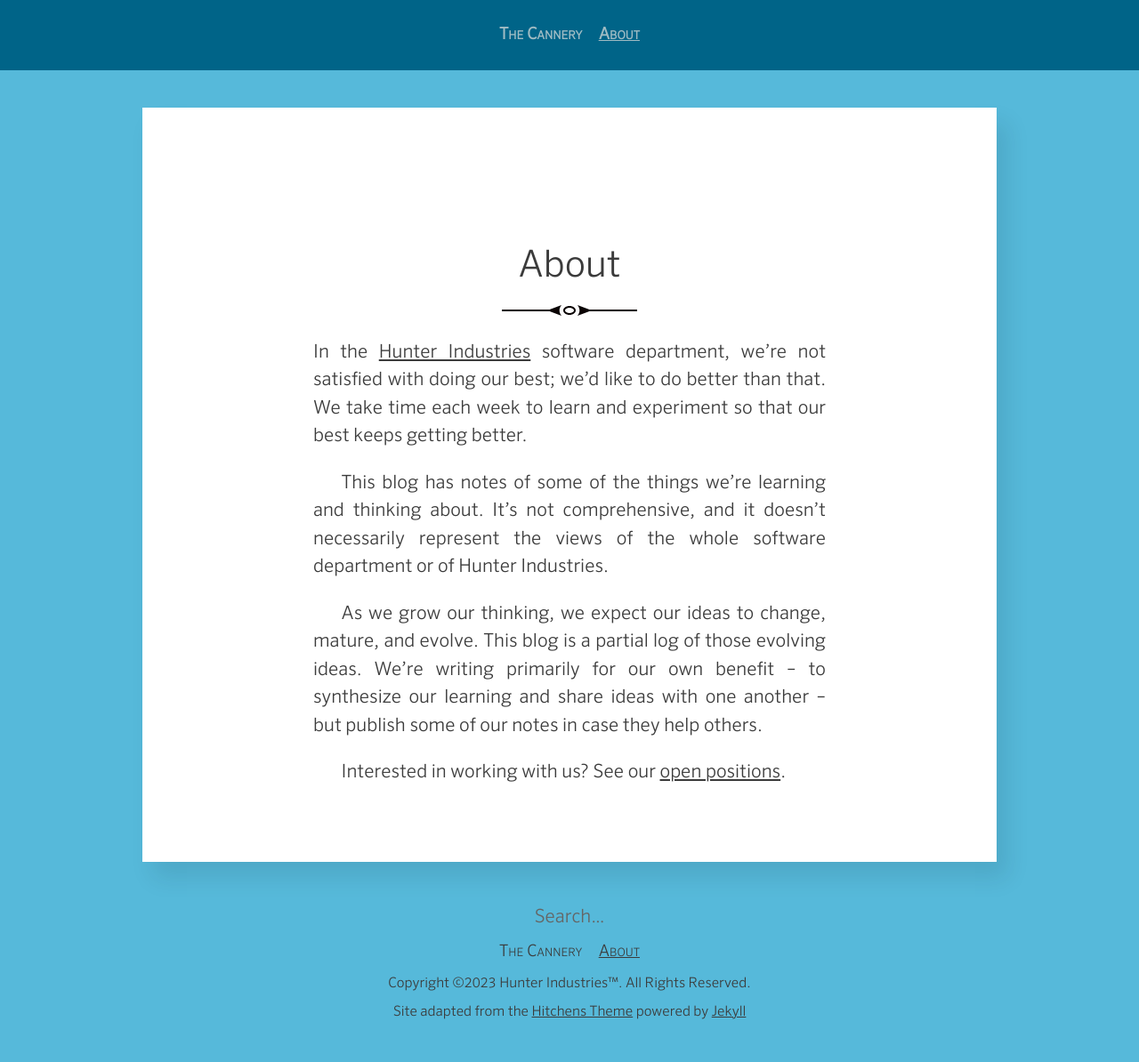
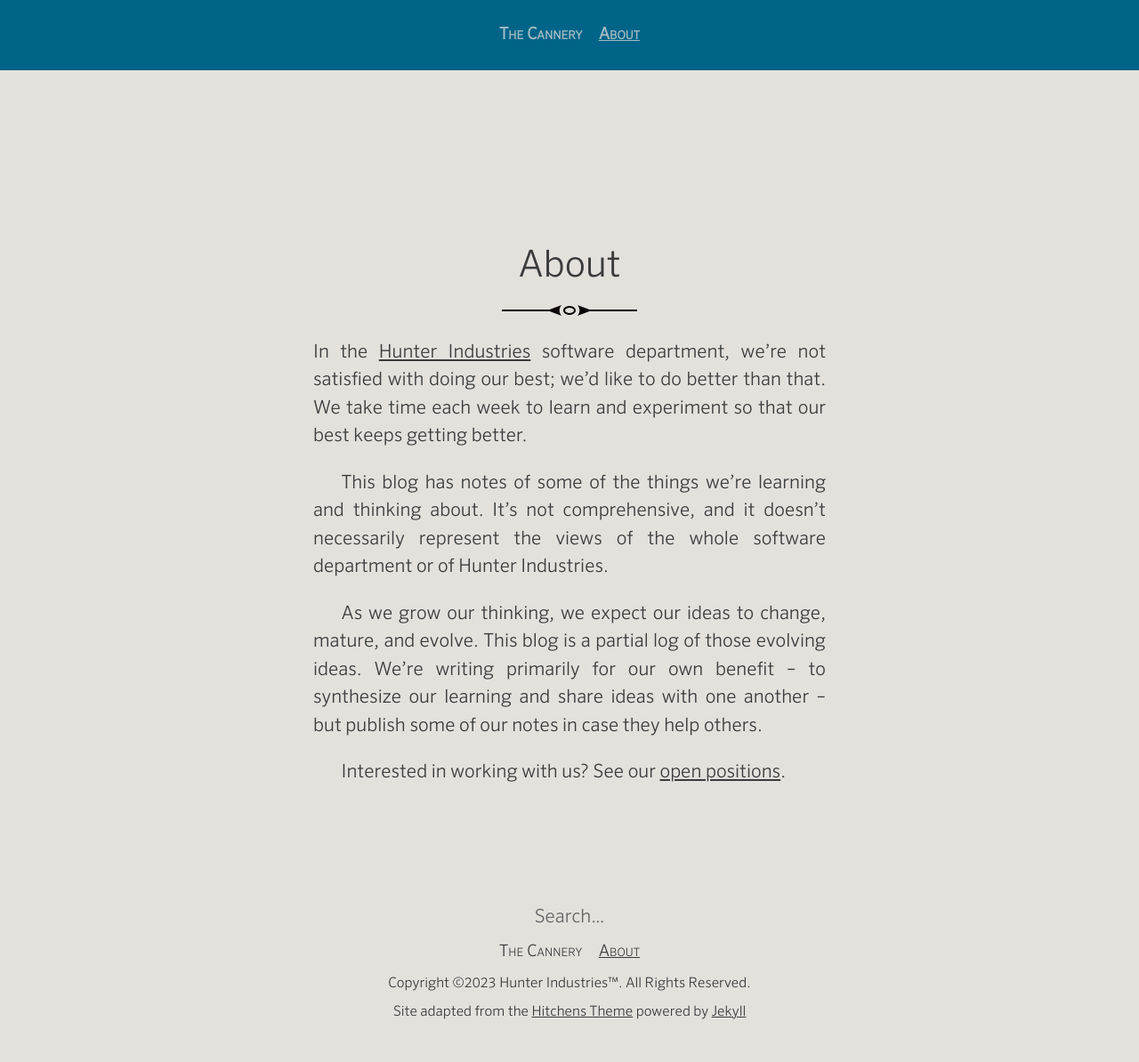
Before and after one commit to alexbird-hunterindustries/blog, a Jekyll site: the page built from about.md, in a window 1280 px wide. Shown: the whole page at 89% size. Built offline with Jekyll 4.4.1, drawn with Linux system fonts in a browser that asks for light colours.

Commit message:
Use Hunter brand colors for the post background

```diff
--- a/_sass/_article.scss
+++ b/_sass/_article.scss
@@ -1,9 +1,7 @@
 .post {
-  background: white;
   margin: 2em auto;
   max-width: 60rem;
   padding: 2em 0;
-  box-shadow: 12px 18px 24px rgba(darken($brand-color, 50%), .1);
 }
 
 .post > * {
--- a/_sass/_base.scss
+++ b/_sass/_base.scss
@@ -1,5 +1,5 @@
 body {
-  background: $brand-color;
+  background: $color-hunter-gray-1;
   color: $text-color;
   font-family: $font-family;
   font-size: 1.3125em;
@@ -149,22 +149,3 @@ figcaption {
   padding: 0 2em;
   text-align: center;
 }
-
-.skip-navigation {
-  background: $brand-color;
-  border: 1px dashed transparent;
-  display: block;
-  font-size: .875em;
-  font-weight: 700;
-  margin-top: -2.625rem;
-  padding: .5rem;
-  text-align: center;
-  text-decoration: none;
-  text-transform: uppercase;
-  &:hover,
-  &:focus {
-    background: lighten($brand-color, 2.5%);
-    border-color: $text-color;
-    margin-top: 0;
-  }
-}
```
